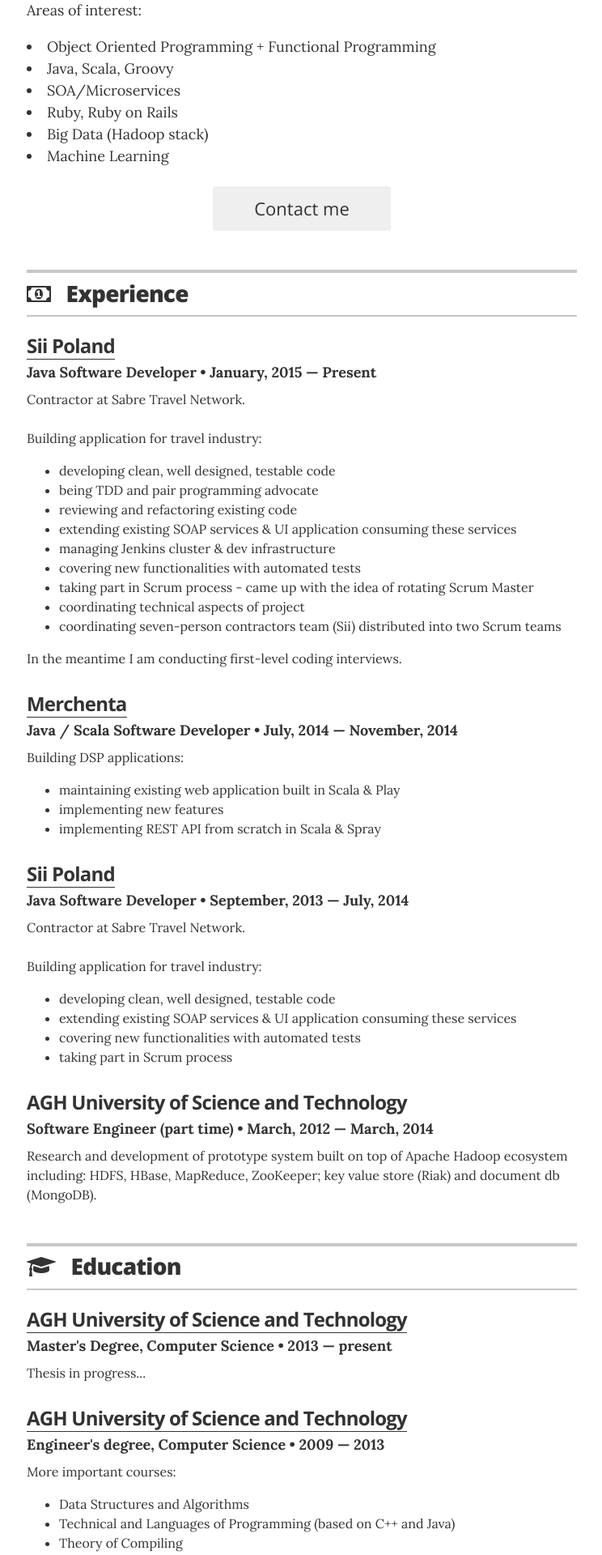
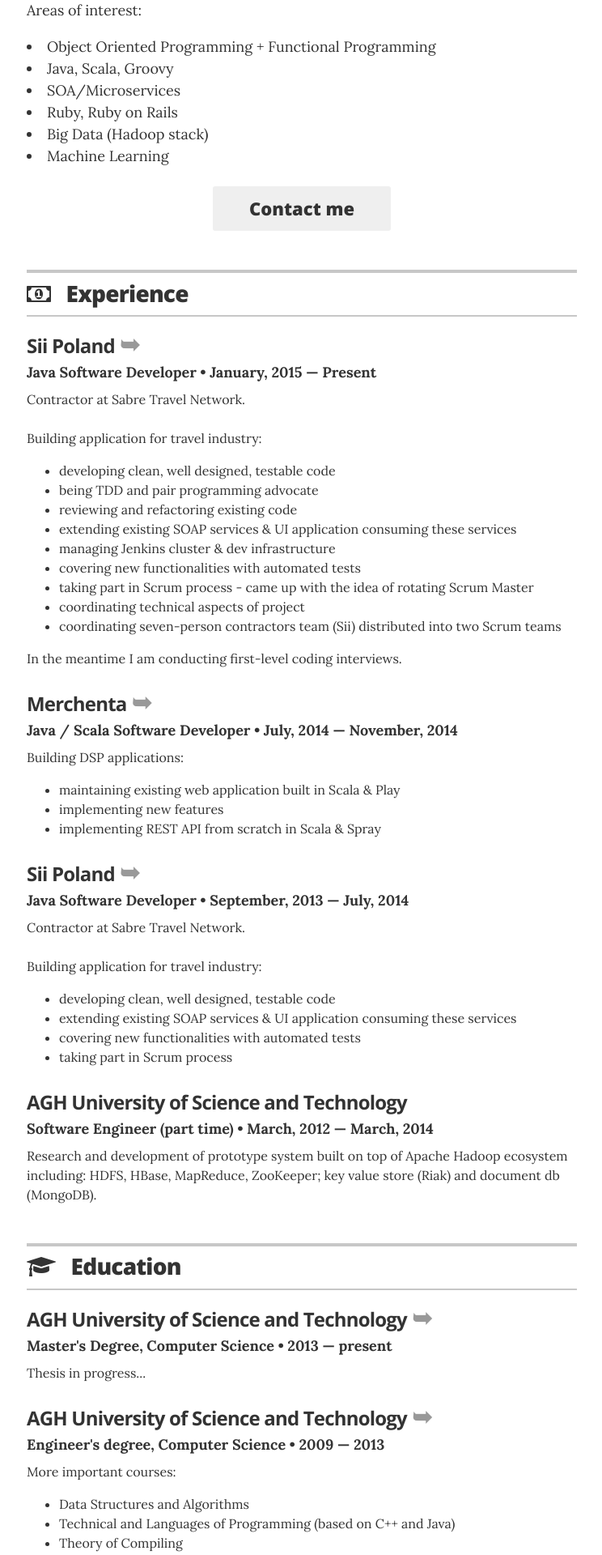
Before and after one commit to k0ner/resume, a Jekyll site: the page built from index.html, in a window 1280 px wide. Shown: the part 620-2540 px from the top of the page at 81% size, without its empty margins (267-1011 px from the left). Built offline with Jekyll 4.4.1, drawn with Linux system fonts in a browser that asks for light colours; nearby versions of some CDN libraries.

Commit message:
remove underline from links

```diff
--- a/_sass/_resume.scss
+++ b/_sass/_resume.scss
@@ -104,8 +104,7 @@
   margin: 1.5rem auto;
   width: 220px;
   font-size: 1.375rem;
-  font-weight: 900;
-  @include sans_light;
+  @include sans_extrabold;
   color: #333;
   line-height: 55px;
   @include transition(all .2s ease);
@@ -146,7 +145,15 @@
     a {
       color: #333;
       text-decoration: none;
-      border-bottom: 1px solid;
+
+      &:after {
+        content: "\27a5";
+        font-size: 30px;
+        color: #999;
+        line-height: 0;
+        display: inline-block;
+        margin: 0 6px 0px 6px;
+      }
 
       &:hover {
         border-bottom: none;
```
